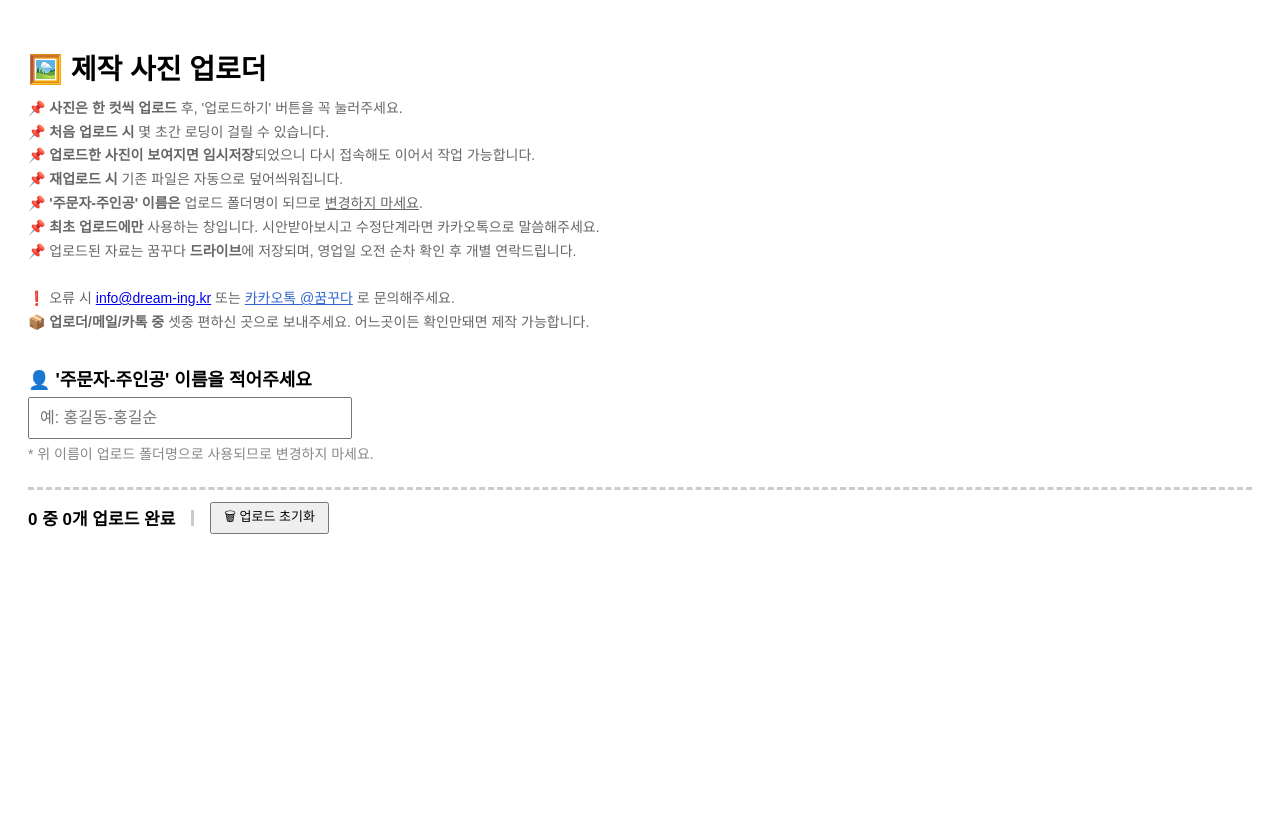
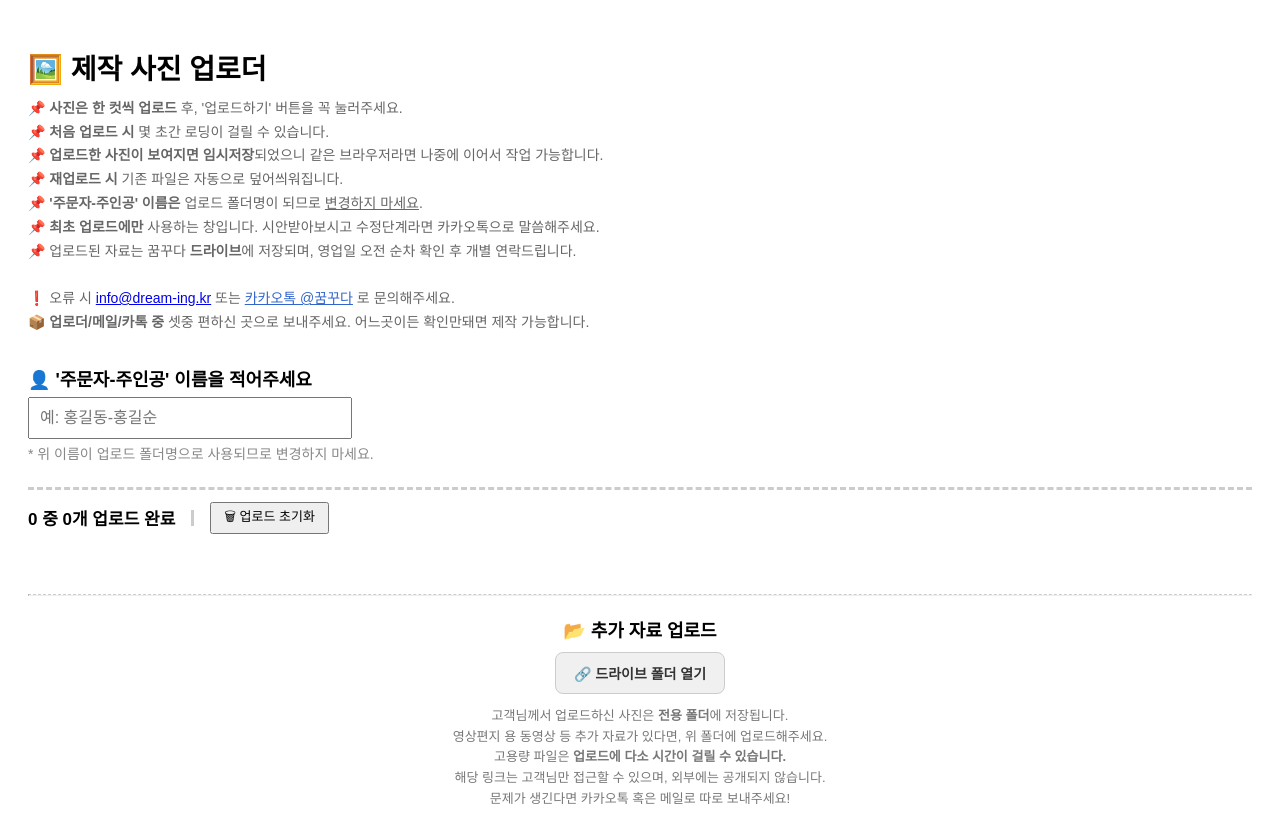
Before and after one commit to woorissu/dreamuploader, a Flask app: template templates/uploader.html in a window 1280 px wide. Before the commit the page ends 534 px from the top, so only its background shows below. Run offline with Flask 3, Linux system fonts and the light colour scheme; the template is opened without the code that fills it, so the values that code supplies are empty; some libraries are stand-ins or nearby versions.

Commit message:
📦 추가 자료 업로드 버튼 + 폴더 링크 UI 개선

```diff
--- a/app.py
+++ b/app.py
@@ -1,4 +1,4 @@
-from flask import Flask, render_template, send_from_directory, request
+from flask import Flask, render_template, send_from_directory, request, jsonify
 from werkzeug.utils import secure_filename
 import json
 import os
@@ -30,7 +30,7 @@ def thumbs(sample, filename):
     thumb_path = os.path.join('products', sample, 'thumbnails')
     return send_from_directory(thumb_path, filename)
 
-# 🔹 파일 업로드 처리 → Google Drive 업로드 (메모리 스트림)
+# 🔹 파일 업로드 처리 → Google Drive 업로드 + 폴더 링크 반환
 @app.route('/upload_file/<sample>/<photo_id>', methods=['POST'])
 def handle_file_upload(sample, photo_id):
     if 'file' not in request.files:
@@ -47,9 +47,13 @@ def handle_file_upload(sample, photo_id):
     filename = secure_filename(photo_id + '.jpg')
 
     try:
-        # ✅ 파일을 로컬에 저장하지 않고, 메모리에서 바로 업로드
-        upload_to_drive(file.stream, filename, customer_name)
-        return f'✅ {filename} 업로드 성공!'
+        # ✅ 드라이브 업로드 후 폴더 링크 반환
+        folder_link = upload_to_drive(file.stream, filename, customer_name)
+        return jsonify({
+            'status': 'ok',
+            'filename': filename,
+            'folder_link': folder_link
+        })
     except Exception as e:
         return f'❌ 업로드 실패: {e} 카톡으로 문의주세요', 500
 
--- a/drive_upload.py
+++ b/drive_upload.py
@@ -10,8 +10,9 @@ credentials = service_account.Credentials.from_service_account_file(
     SERVICE_ACCOUNT_FILE, scopes=SCOPES)
 drive_service = build('drive', 'v3', credentials=credentials)
 
-ROOT_FOLDER_ID = '1anl7IJV7GoFSIkLNo7l2j4X22dydUnIK'  # ← 수정 필요시 여기에
+ROOT_FOLDER_ID = '1anl7IJV7GoFSIkLNo7l2j4X22dydUnIK'  # ← 여기는 그대로 유지
 
+# 🔹 폴더 생성 또는 조회 + webViewLink 포함
 def get_or_create_folder(folder_name, parent_folder_id=None):
     query = f"name = '{folder_name}' and mimeType = 'application/vnd.google-apps.folder' and trashed = false"
     if parent_folder_id:
@@ -20,13 +21,13 @@ def get_or_create_folder(folder_name, parent_folder_id=None):
     response = drive_service.files().list(
         q=query,
         spaces='drive',
-        fields='files(id, name)',
+        fields='files(id, name, webViewLink)',
         pageSize=1
     ).execute()
 
     files = response.get('files', [])
     if files:
-        return files[0]['id']
+        return files[0]['id'], files[0].get('webViewLink')
 
     folder_metadata = {
         'name': folder_name,
@@ -35,12 +36,24 @@ def get_or_create_folder(folder_name, parent_folder_id=None):
     if parent_folder_id:
         folder_metadata['parents'] = [parent_folder_id]
 
-    folder = drive_service.files().create(body=folder_metadata, fields='id').execute()
-    return folder['id']
+    folder = drive_service.files().create(
+        body=folder_metadata,
+        fields='id, webViewLink'
+    ).execute()
 
+    # 🔓 링크 접근 권한 부여 (비로그인 사용자도 볼 수 있게)
+    drive_service.permissions().create(
+        fileId=folder['id'],
+        body={'role': 'reader', 'type': 'anyone'},
+    ).execute()
+
+    return folder['id'], folder['webViewLink']
+
+# 🔹 파일 업로드 함수 (→ 폴더 링크까지 리턴)
 def upload_to_drive(file_stream, drive_filename, customer_folder_name):
-    folder_id = get_or_create_folder(customer_folder_name, ROOT_FOLDER_ID)
+    folder_id, folder_link = get_or_create_folder(customer_folder_name, ROOT_FOLDER_ID)
 
+    # 중복 파일 삭제
     query = f"'{folder_id}' in parents and name = '{drive_filename}' and trashed = false"
     response = drive_service.files().list(q=query, fields="files(id)").execute()
     for file in response.get('files', []):
@@ -61,3 +74,4 @@ def upload_to_drive(file_stream, drive_filename, customer_folder_name):
     ).execute()
 
     print(f"✅ 업로드 완료: {drive_filename} → 폴더: {customer_folder_name}, 파일 ID: {uploaded_file['id']}")
+    return folder_link  # 📎 프론트에서 쓸 수 있게 링크 반환
--- a/templates/uploader.html
+++ b/templates/uploader.html
@@ -92,7 +92,7 @@
   <div class="subtitle" style="line-height: 1.7;">
   📌 <strong>사진은 한 컷씩 업로드</strong> 후, '업로드하기' 버튼을 꼭 눌러주세요.<br>
   📌 <strong>처음 업로드 시</strong> 몇 초간 로딩이 걸릴 수 있습니다.<br>
-  📌 <strong>업로드한 사진이 보여지면 임시저장</strong>되었으니 다시 접속해도 이어서 작업 가능합니다.<br>
+  📌 <strong>업로드한 사진이 보여지면 임시저장</strong>되었으니 같은 브라우저라면 나중에 이어서 작업 가능합니다.<br>
   📌 <strong>재업로드 시</strong> 기존 파일은 자동으로 덮어씌워집니다.<br>
   📌 <strong>'주문자-주인공' 이름은</strong> 업로드 폴더명이 되므로 <u>변경하지 마세요</u>.<br>
   📌 <strong>최초 업로드에만</strong> 사용하는 창입니다. 시안받아보시고 수정단계라면 카카오톡으로 말씀해주세요.<br>
@@ -198,9 +198,10 @@
                 method: 'POST',
                 body: formData
             })
-            .then(res => res.text())
-            .then(msg => {
-                alert(`${photoId} 업로드 결과: ${msg}`);
+            .then(res => res.json())
+            .then(data => {
+                if (data.success) {
+                    alert(`${photoId} 업로드 결과: ${data.message}`);
                     document.getElementById('check-' + photoId).innerText = '✔️';
                     document.getElementById('box-' + photoId).classList.add('complete');
                     saveUploaded(photoId);
@@ -218,6 +219,16 @@
                         uploadedSet.add(photoId);
                         uploaded++;
                         updateStatus();
+                    }
+
+                    // ✅ 드라이브 폴더 링크 삽입
+                    if (data.folder_url) {
+                        const driveLink = document.getElementById('driveFolderLink');
+                        driveLink.href = data.folder_url;
+                        driveLink.style.display = 'inline-block';
+                    }
+                } else {
+                    alert(`❌ 업로드 실패: ${data.message}`);
                 }
             })
             .catch(err => {
@@ -265,5 +276,36 @@
     });
 </script>
 
+<!-- 구분선 -->
+<hr style="margin: 40px 0 20px 0; border-top: 1px dashed #ccc;">
+
+<!-- 추가 자료 업로드 섹션 -->
+<div id="extra-upload-section" style="text-align: center;">
+  <h3 style="font-size: 18px; margin-bottom: 10px;">📂 추가 자료 업로드</h3>
+
+  <!-- 버튼: 드라이브 링크 열기 -->
+  <a id="driveFolderLink" href="#" target="_blank" style="
+      display: inline-block;
+      padding: 10px 18px;
+      background-color: #f0f0f0;
+      border-radius: 8px;
+      font-weight: bold;
+      font-size: 14px;
+      color: #333;
+      text-decoration: none;
+      border: 1px solid #ccc;
+    ">🔗 드라이브 폴더 열기</a>
+
+  <!-- 설명 텍스트 -->
+  <div style="margin-top: 12px; font-size: 13px; color: #777; line-height: 1.6;">
+    고객님께서 업로드하신 사진은 <strong>전용 폴더</strong>에 저장됩니다.<br>
+    영상편지 용 동영상 등 추가 자료가 있다면, 위 폴더에 업로드해주세요.<br>
+    고용량 파일은 <strong>업로드에 다소 시간이 걸릴 수 있습니다.</strong><br>
+    해당 링크는 고객님만 접근할 수 있으며, 외부에는 공개되지 않습니다.<br>
+    문제가 생긴다면 카카오톡 혹은 메일로 따로 보내주세요!
+  </div>
+</div>
+
+
 </body>
 </html>
```
Lines whose indentation alone changed are shown as unchanged.
